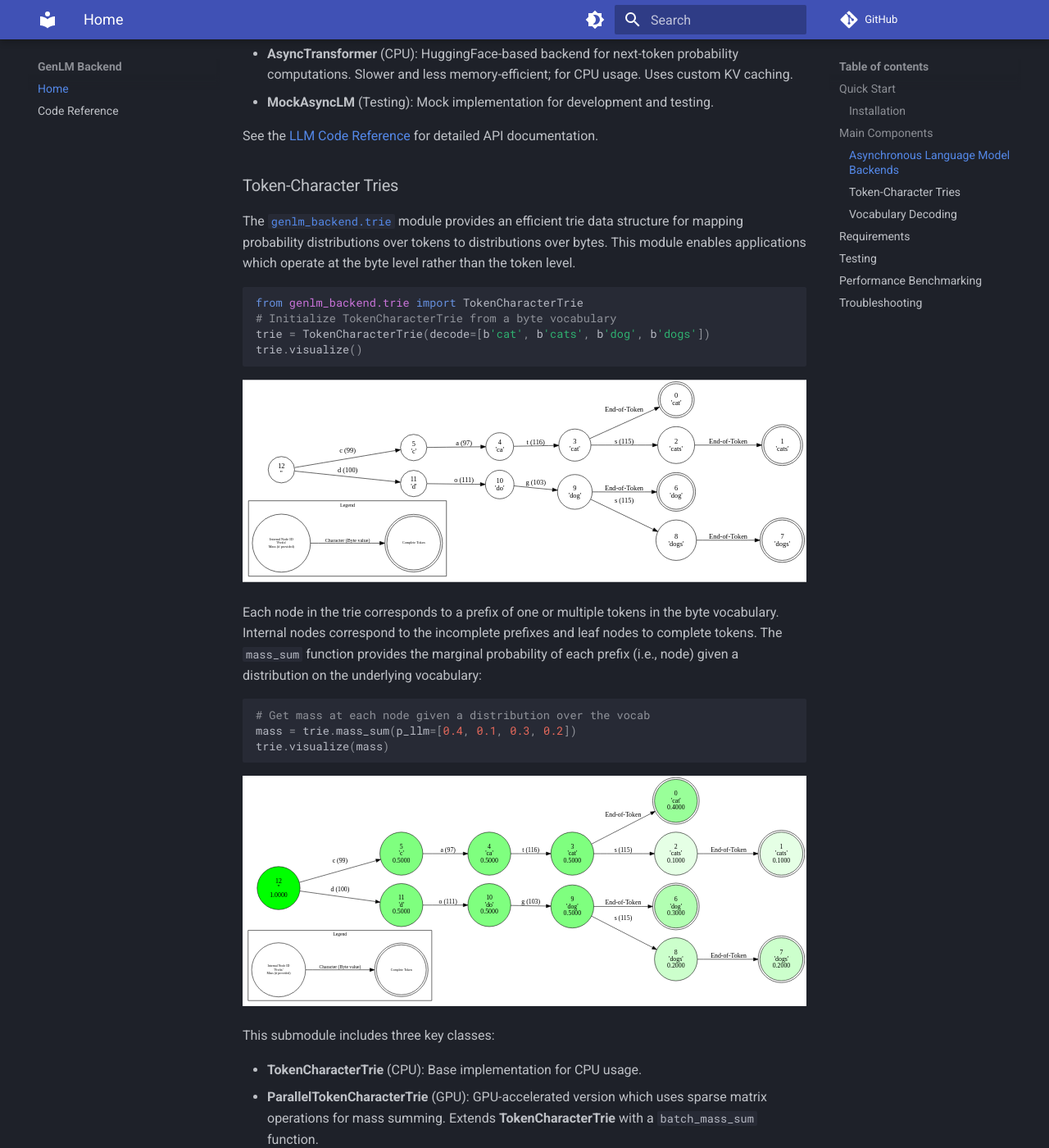
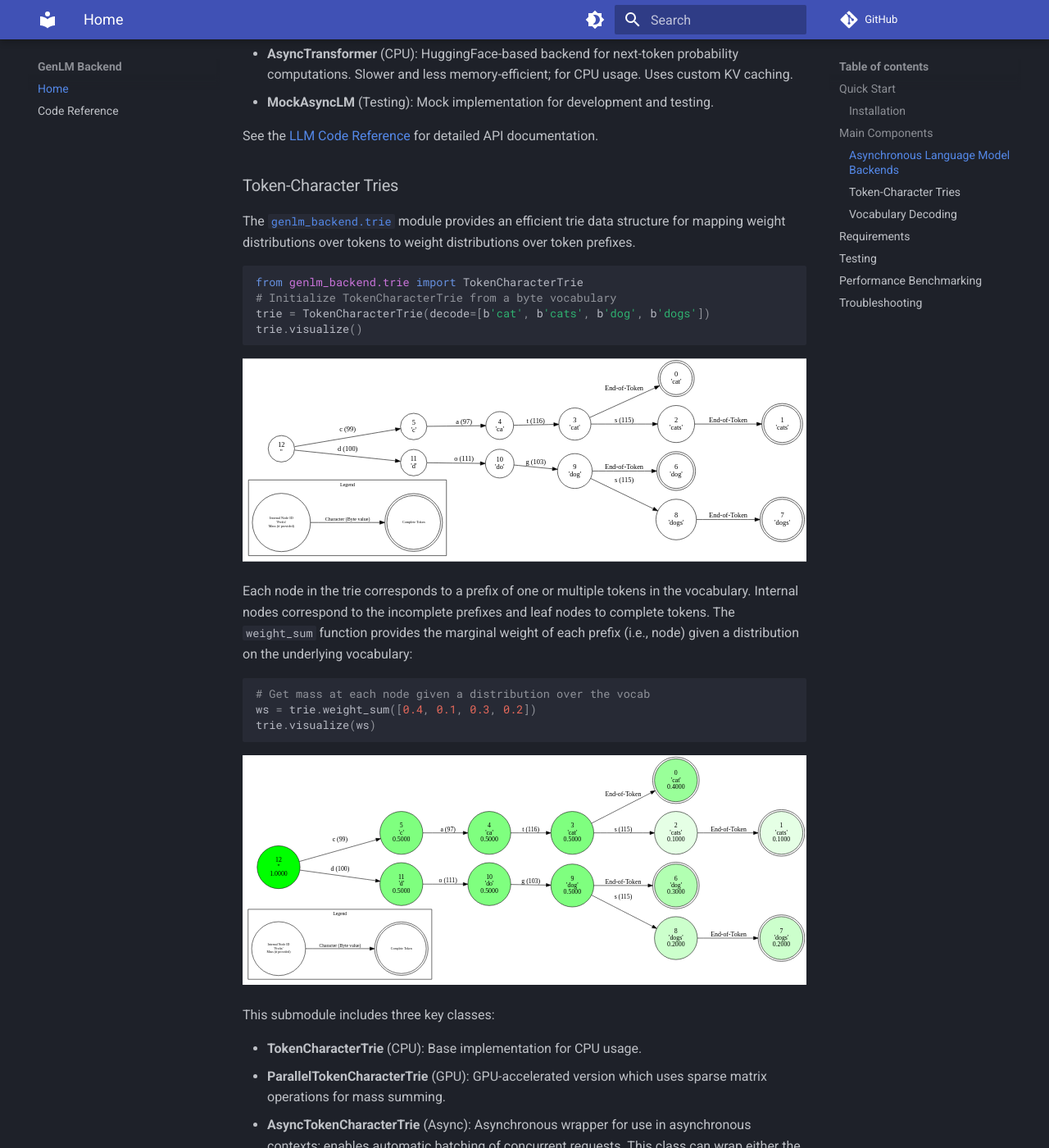
Before and after one commit to genlm/genlm-backend, an MkDocs documentation site: the page built from docs/index.md, in a window 1280 px wide and 1400 px high, scrolled down 1599 px. Shown: the whole window at 82% size. Built offline with MkDocs 1.6.1 and Material for MkDocs 9.7.7, drawn with Linux system fonts in a browser that asks for light colours; comment, search, counter and statistics services are not loaded.

Commit message:
update docs

````diff
--- a/docs/index.md
+++ b/docs/index.md
@@ -64,7 +64,7 @@ See the [LLM Code Reference](reference/genlm_backend/llm/__init__/) for detailed
 
 ### Token-Character Tries
 
-The [`genlm_backend.trie`](reference/genlm_backend/trie/__init__/) module provides an efficient trie data structure for mapping probability distributions over tokens to distributions over bytes. This module enables applications which operate at the byte level rather than the token level.
+The [`genlm_backend.trie`](reference/genlm_backend/trie/__init__/) module provides an efficient trie data structure for mapping weight distributions over tokens to weight distributions over token prefixes.
 
 ```python
 from genlm_backend.trie import TokenCharacterTrie
@@ -75,21 +75,21 @@ trie.visualize()
 
 ![Example trie visualization](images/trie_example.svg)
 
-Each node in the trie corresponds to a prefix of one or multiple tokens in the byte vocabulary. Internal nodes correspond to the incomplete prefixes and leaf nodes to complete tokens. The `mass_sum` function provides the marginal probability of each prefix (i.e., node) given a distribution on the underlying vocabulary:
+Each node in the trie corresponds to a prefix of one or multiple tokens in the vocabulary. Internal nodes correspond to the incomplete prefixes and leaf nodes to complete tokens. The `weight_sum` function provides the marginal weight of each prefix (i.e., node) given a distribution on the underlying vocabulary:
 
 ```python
 # Get mass at each node given a distribution over the vocab
-mass = trie.mass_sum(p_llm=[0.4, 0.1, 0.3, 0.2])
-trie.visualize(mass)
+ws = trie.weight_sum([0.4, 0.1, 0.3, 0.2])
+trie.visualize(ws)
 ```
 
-![Example trie visualization with mass at each node](images/trie_example_mass.svg)
+![Example trie visualization with weights at each node](images/trie_example_mass.svg)
 
 
 This submodule includes three key classes:
 
 - **TokenCharacterTrie** (CPU): Base implementation for CPU usage.
-- **ParallelTokenCharacterTrie** (GPU): GPU-accelerated version which uses sparse matrix operations for mass summing. Extends **TokenCharacterTrie** with a `batch_mass_sum` function.
+- **ParallelTokenCharacterTrie** (GPU): GPU-accelerated version which uses sparse matrix operations for mass summing.
 - **AsyncTokenCharacterTrie** (Async): Asynchronous wrapper for use in asynchronous contexts; enables automatic batching of concurrent requests. This class can wrap either the sequential or parallel trie implementations.
 
 See the [Trie Code Reference](reference/genlm_backend/trie/__init__/) for detailed API documentation.
````
Also changed, not shown: 1 other file.
